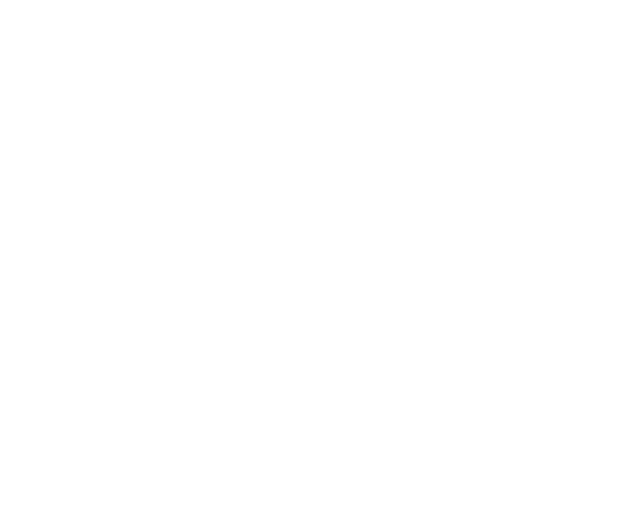
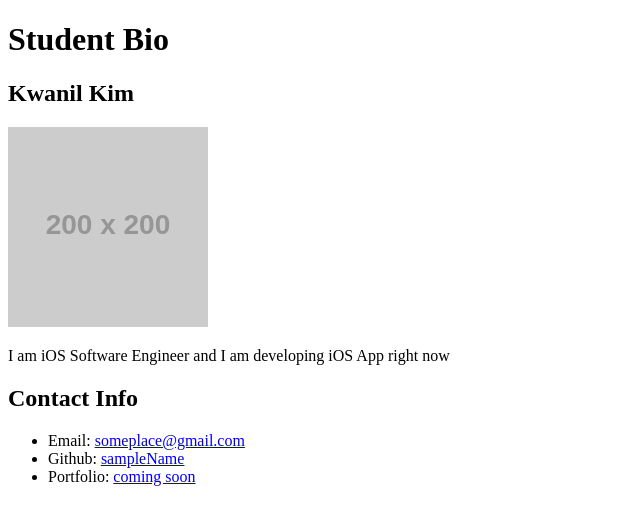
Before and after one commit to Moshkim/Basic-Portfolio, a plain HTML site: page index.html in a window 1280 px wide. Shown: the whole page, without its empty margins (0-640 px from the left). Drawn offline with Linux system fonts and the light colour scheme; placeholder pictures from the web are drawn by us.

Commit message:
building up bio page

```diff
--- a/index.html
+++ b/index.html
@@ -1,9 +1,49 @@
 <!DOCTYPE html>
 <html>
-<head>
-	<title></title>
-</head>
-<body>
+	<head>
+		<title>
+			Student Bio
+		</title>
+	</head>
 
-</body>
+	<body>
+
+		<h1>Student Bio </h1>
+		<h2>Kwanil Kim</h2>
+
+
+		<!--
+		<a href="www.google.com"> Google Search Engine </a>
+		-->
+		<img src="https://placehold.it/200x200" width="200" height="200"> <!-- Does not need closing tag-->
+
+		<p>
+			I am iOS Software Engineer and I am developing iOS App right now
+		</p>
+
+		<!-- If there are multiple p then there will be space each p-->
+		<h2>Contact Info</h2>
+
+		<ul>
+			<li>
+				Email: <a href="someplace@gmail.com">someplace@gmail.com</a>
+
+			</li>
+			<li>
+				Github: <a href="https://www.google.com">sampleName</a>
+			</li>
+
+			<li>
+				Portfolio: <a href="https://www.google.com"> coming soon</a>
+			</li>
+		</ul>
+
+	</body>
 </html>
+
+
+<!--
+
+/* comments */ for the java script
+
+-->
```
